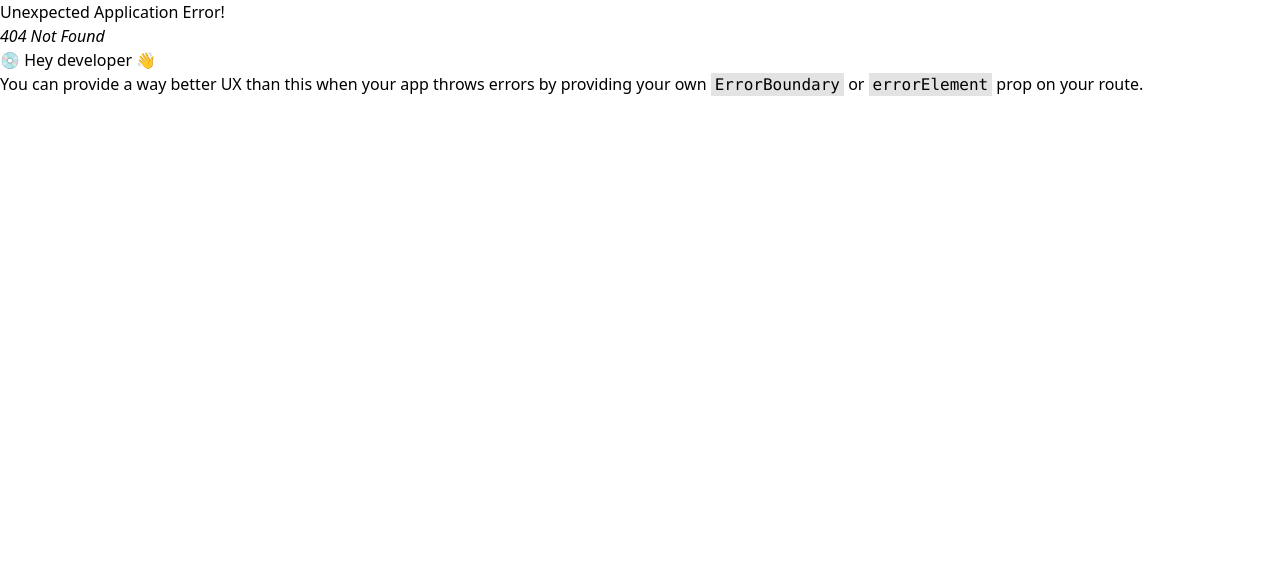
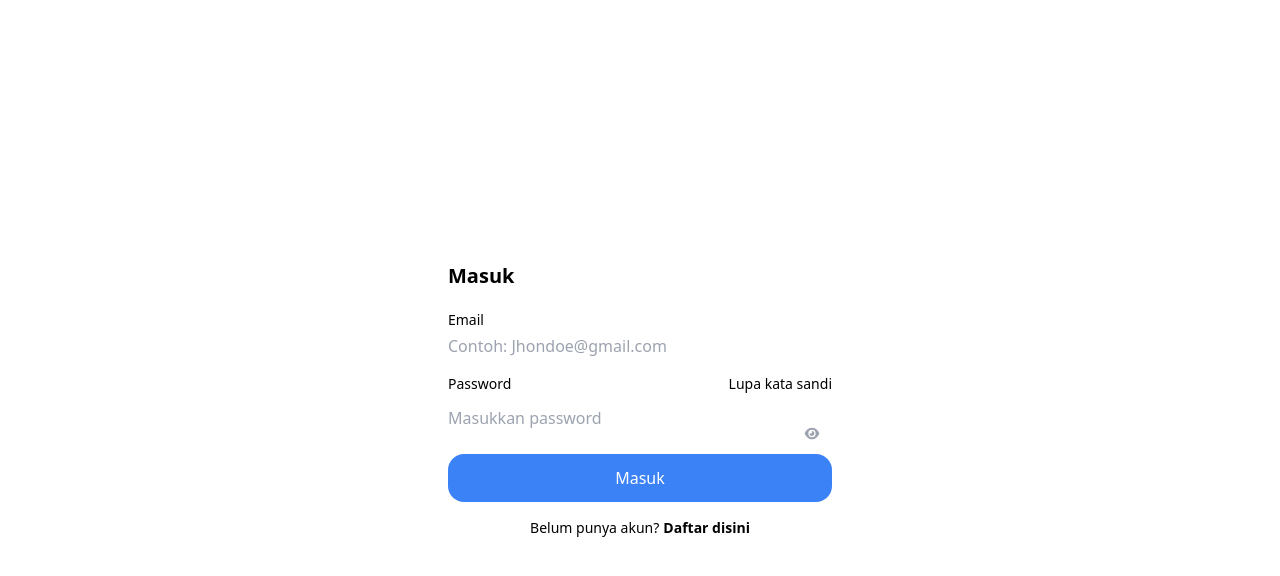
Before and after one commit to Andrysm06/OURAIR-KM6-ADMIN, a React (Vite) app: page /login in a window 1280 px wide. Before the commit this address had no page. Shown: the top 576 px of the page. Built offline with nearby package versions, Linux system fonts and the light colour scheme.

Commit message:
update login

```diff
--- /dev/null
+++ b/src/Page/Login.jsx
@@ -0,0 +1,102 @@
+import { useState } from "react";
+import { Link } from "react-router-dom";
+import { FontAwesomeIcon } from "@fortawesome/react-fontawesome";
+import {
+  faChevronLeft,
+  faEye,
+  faEyeSlash,
+} from "@fortawesome/free-solid-svg-icons";
+import ButtonPrimary from "../components/ButtonPrimary";
+
+const Login = () => {
+  const [email, setEmail] = useState("");
+  const [password, setPassword] = useState("");
+  const [showPassword, setShowPassword] = useState(false);
+  const [emailError, setEmailError] = useState("");
+  const [passwordError, setPasswordError] = useState("");
+
+  const handleSubmit = (e) => {
+    e.preventDefault();
+    // Add form validation and submission logic here
+  };
+
+  return (
+    <div className="flex items-center justify-center min-h-screen px-5 md:px-0">
+      <div className="w-full max-w-sm relative">
+        <h1 className="mb-5 text-xl font-bold">Masuk</h1>
+        <form onSubmit={handleSubmit}>
+          <div className="mb-2">
+            <label htmlFor="email" className="block text-sm mb-1">
+              Email
+            </label>
+            <input
+              id="email"
+              type="text"
+              placeholder="Contoh: Jhondoe@gmail.com"
+              className={`w-full input-primary outline-none ${
+                emailError ? "border-red-500" : "focus:border-blue-500"
+              }`}
+              value={email}
+              autoComplete="off"
+              onChange={(e) => setEmail(e.target.value)}
+            />
+            {emailError && (
+              <div className="text-red-500 text-xs">{emailError}</div>
+            )}
+          </div>
+          <div className="mb-6">
+            <div className="flex justify-between items-center mb-1">
+              <label htmlFor="password" className="text-sm">
+                Password
+              </label>
+              <Link
+                to="/lupa-password"
+                className="text-accent text-sm my-2"
+                tabIndex={-1}
+              >
+                Lupa kata sandi
+              </Link>
+            </div>
+            <div className="relative">
+              <input
+                id="password"
+                type={showPassword ? "text" : "password"}
+                placeholder="Masukkan password"
+                className={`w-full input-primary outline-none ${
+                  passwordError ? "border-red-500" : "focus:border-blue-500"
+                }`}
+                autoComplete="off"
+                value={password}
+                onChange={(e) => setPassword(e.target.value)}
+              />
+              <button
+                className="absolute right-0 top-0 py-[14px] px-1 rounded-e-xl"
+                onClick={() => setShowPassword(!showPassword)}
+                type="button"
+              >
+                <FontAwesomeIcon
+                  icon={showPassword ? faEyeSlash : faEye}
+                  className="text-gray-400 h-[13px]"
+                  width="32"
+                  height="32"
+                />
+              </button>
+            </div>
+            {passwordError && (
+              <div className="text-red-500 text-xs">{passwordError}</div>
+            )}
+          </div>
+          <ButtonPrimary text={"Masuk"} />
+        </form>
+        <div className="text-center mt-4 text-sm">
+          Belum punya akun?
+          <Link to="/daftar" className="text-accent ml-1 font-[600]">
+            Daftar disini
+          </Link>
+        </div>
+      </div>
+    </div>
+  );
+};
+
+export default Login;
--- a/src/App.jsx
+++ b/src/Route.jsx
@@ -2,6 +2,7 @@ import React from "react";
 import { createBrowserRouter, RouterProvider } from "react-router-dom";
 
 import Dashboard from "./Page/Dashboard";
+import Login from "./Page/Login";
 
 const App = () => {
   const router = createBrowserRouter([
@@ -9,6 +10,10 @@ const App = () => {
       path: "/",
       element: <Dashboard />,
     },
+    {
+      path: "login",
+      element: <Login />,
+    },
   ]);
 
   return <RouterProvider router={router} />;
--- /dev/null
+++ b/src/components/ButtonPrimary.jsx
@@ -0,0 +1,10 @@
+export default function ButtonPrimary({ onClick, text, className }) {
+  return (
+    <button
+      onClick={onClick}
+      className={`bg-blue-500 text-white max-w-[568px] w-full h-[48px] rounded-2xl hover:bg-secondary transition-colors ${className}`}
+    >
+      {text}
+    </button>
+  );
+}
--- a/src/main.jsx
+++ b/src/main.jsx
@@ -1,12 +1,10 @@
 import React from "react";
 import ReactDOM from "react-dom/client";
-import App from "./App.jsx";
+import Route from "./Route";
 import "./index.css";
-import { GoogleOAuthProvider } from "@react-oauth/google";
+
 ReactDOM.createRoot(document.getElementById("root")).render(
   <React.StrictMode>
-
-      <App />
-
+    <Route />
   </React.StrictMode>
 );
```
Also changed, not shown: 2 other files (tests, documents, lock files or other folders).
